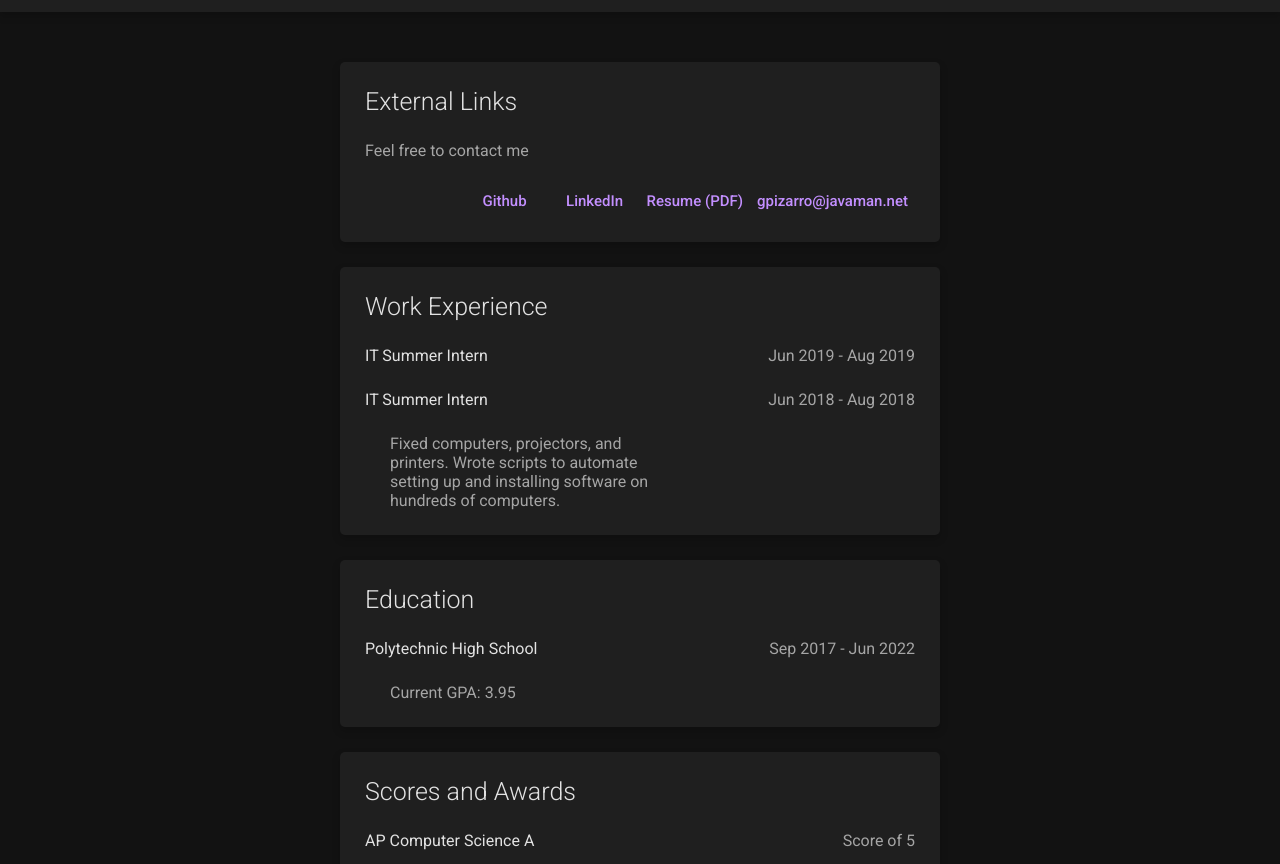
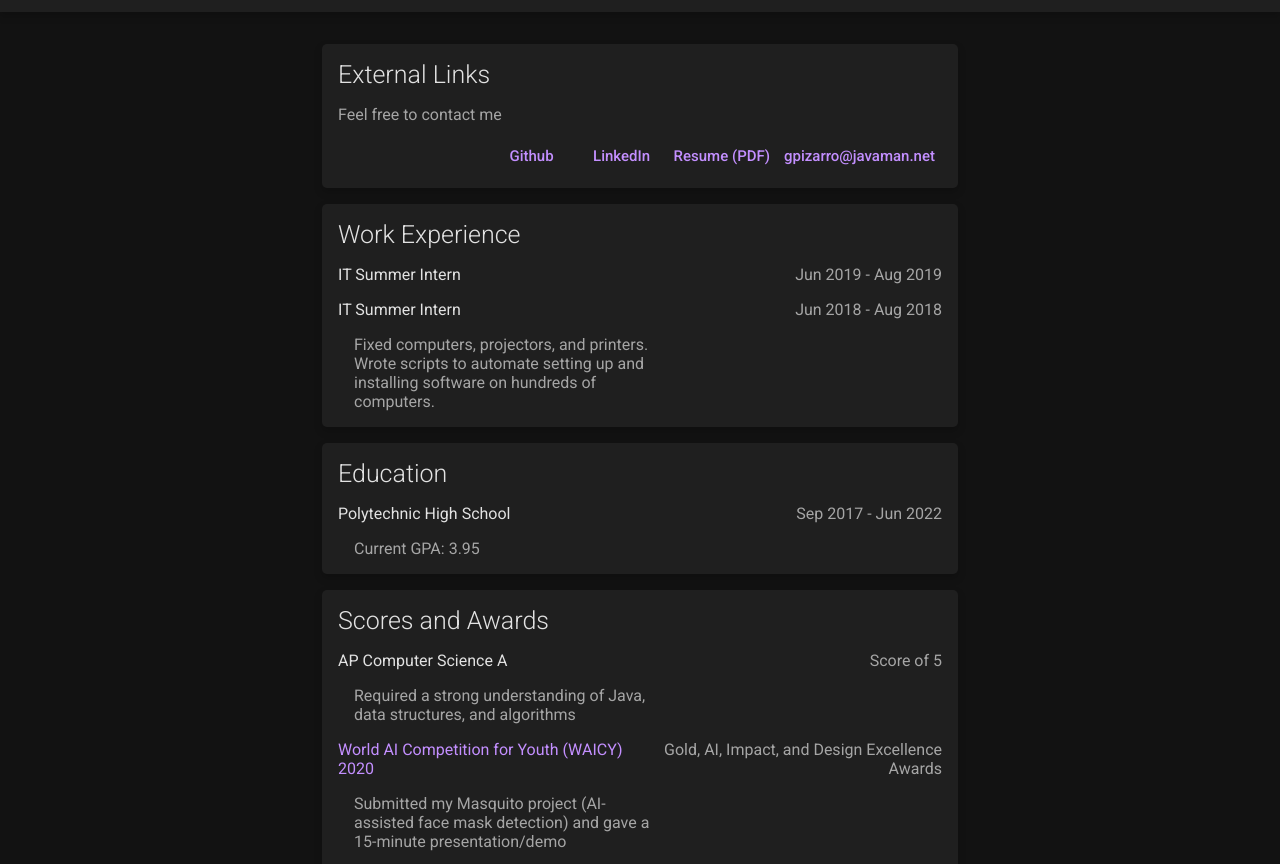
Before and after one commit to TheNewJavaman/javaman.net, a plain HTML site: page profile.html in a window 1280 px wide. Shown: the part 53-917 px from the top of the page. Drawn offline with Linux system fonts and the light colour scheme.

Commit message:
Update for WAICY awards

```diff
--- a/profile.html
+++ b/profile.html
@@ -138,6 +138,25 @@
                 <div class="row-tab"></div>
                 <p class="row-text">
                     Required a strong understanding of Java, data structures, and algorithms
+                </p>
+            </div>
+            <div class="card-spacer"></div>
+            <div class="card-row">
+                <p class="row-text">
+                    <a href="https://www.waicy.org/waicy-2020/">
+                        World AI Competition for Youth (WAICY) 2020
+                    </a>
+                </p>
+                <p class="row-text right-text">
+                    Gold, AI, Impact, and Design Excellence Awards
+                </p>
+            </div>
+            <div class="card-spacer"></div>
+            <div class="card-row">
+                <div class="row-tab"></div>
+                <p class="row-text">
+                    Submitted my Masquito project (AI-assisted face mask detection) and gave a 15-minute
+                    presentation/demo
                 </p>
             </div>
             <div class="card-spacer"></div>
--- a/style.css
+++ b/style.css
@@ -51,14 +51,14 @@ a:hover {
     max-width: 700px;
     margin-left: auto;
     margin-right: auto;
-    padding-top: 50px;
-    padding-bottom: 50px;
+    padding-top: 32px;
+    padding-bottom: 32px;
 }
 
 .card {
-    padding: 25px;
-    margin-left: 50px;
-    margin-right: 50px;
+    padding: 16px;
+    margin-left: 32px;
+    margin-right: 32px;
 
     background-color: #1f1f1f;
     border-radius: 5px;
@@ -143,7 +143,7 @@ a:hover {
 
 .card-spacer {
     width: 100%;
-    height: 25px;
+    height: 16px;
 }
 
 .lights-buttons-row {
@@ -177,7 +177,7 @@ a:hover {
 }
 
 .row-tab {
-    width: 25px;
+    width: 16px;
 }
 
 .row-text {
```
Also changed, not shown: index.html (+4 -0 lines), 1 other file.
